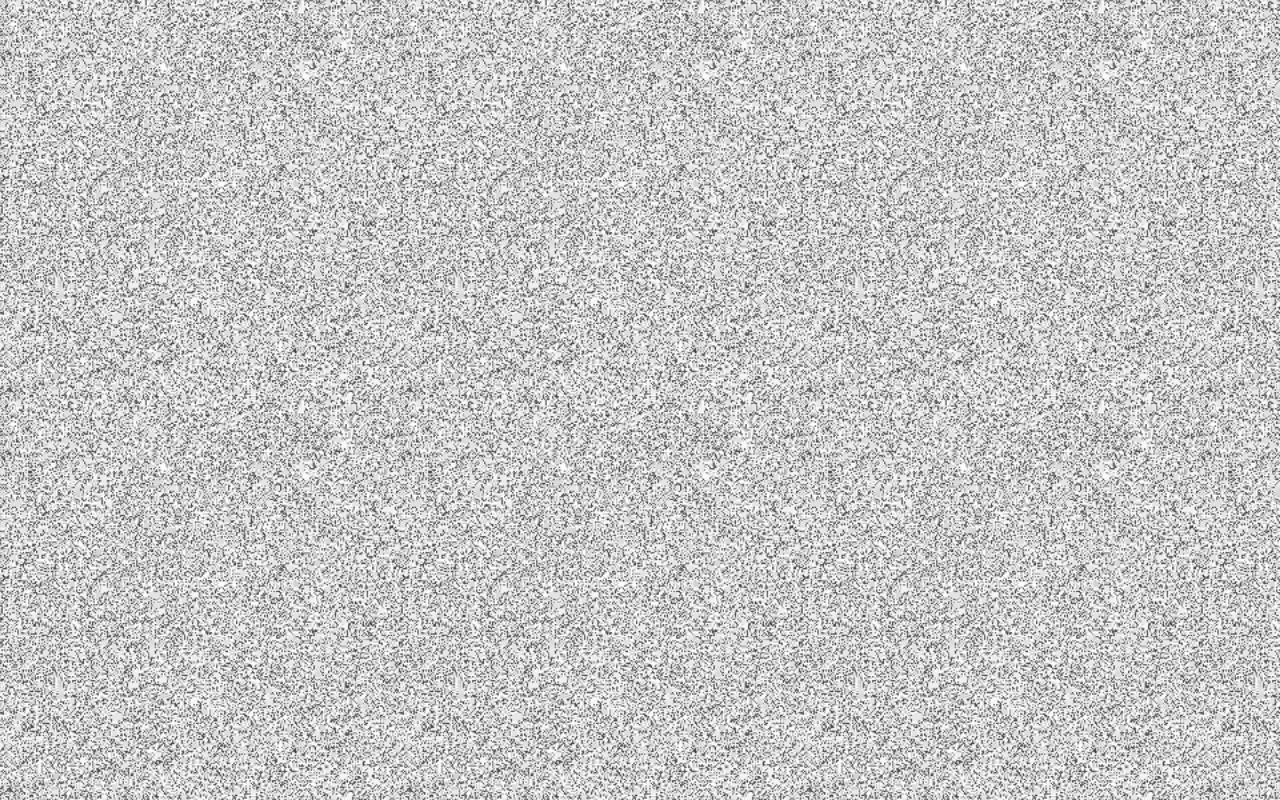
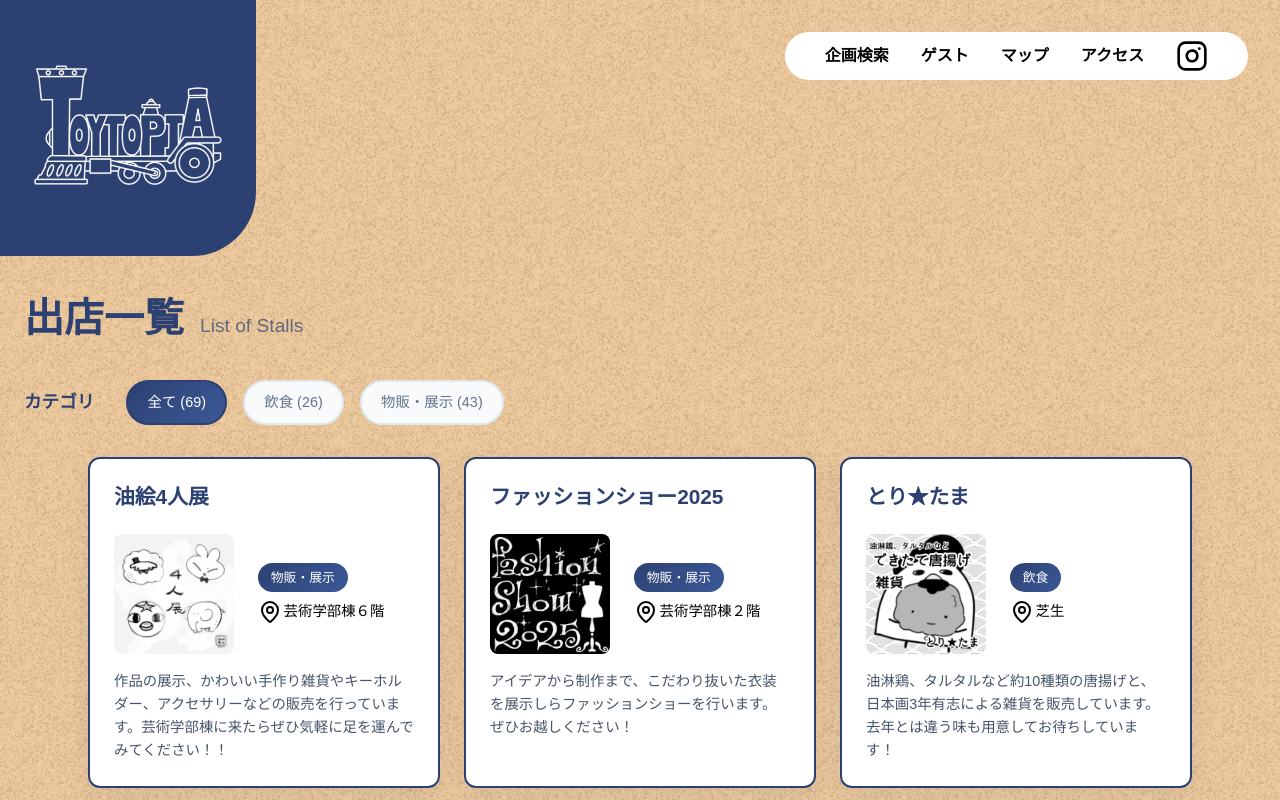
Before and after one commit to ichidaisai/app.ichidaisai.com, a Next.js app: page /projects/1 in a window 1280 px wide. Before the commit this address had no page. Shown: the top 800 px of the page. Built offline with nearby package versions, Linux system fonts and the light colour scheme.

Commit message:
いらないのけす

```diff
--- a/src/app/projects/[category]/page.tsx
+++ b/src/app/projects/[category]/page.tsx
@@ -1,25 +1,11 @@
 import { getStoreData } from "@/libs/dummyData";
 import StoreListPage from "@/components/StoreListPage";
-import { notFound } from "next/navigation";
 
-const categoryMap = {
-  food: "飲食",
-  shop: "物販・展示",
-} as const;
-
-type Props = {
-  params: { category: string };
-};
-
-export default function Page({ params }: Props) {
-  const { category } = params;
-  const categoryName = categoryMap[category as keyof typeof categoryMap];
-  if (!categoryName) notFound();
-
-  const stores = getStoreData().filter((s) => s.category === categoryName);
+export default function Page() {
+  const stores = getStoreData();
   return (
     <StoreListPage
-      heading={`${categoryName}の出店一覧`}
+      heading="出店一覧"
       headingEnglish="List of Stalls"
       stores={stores}
     />
```
